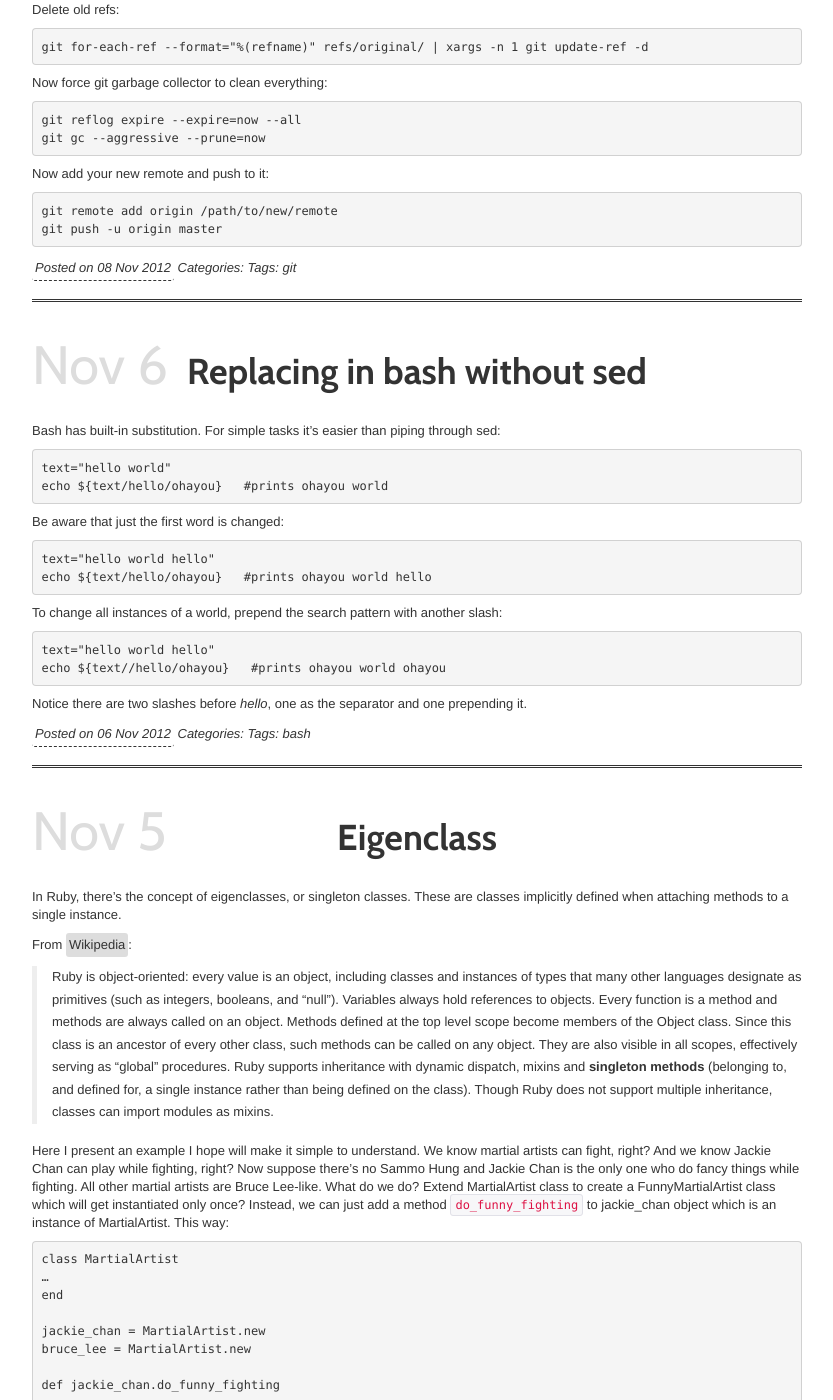
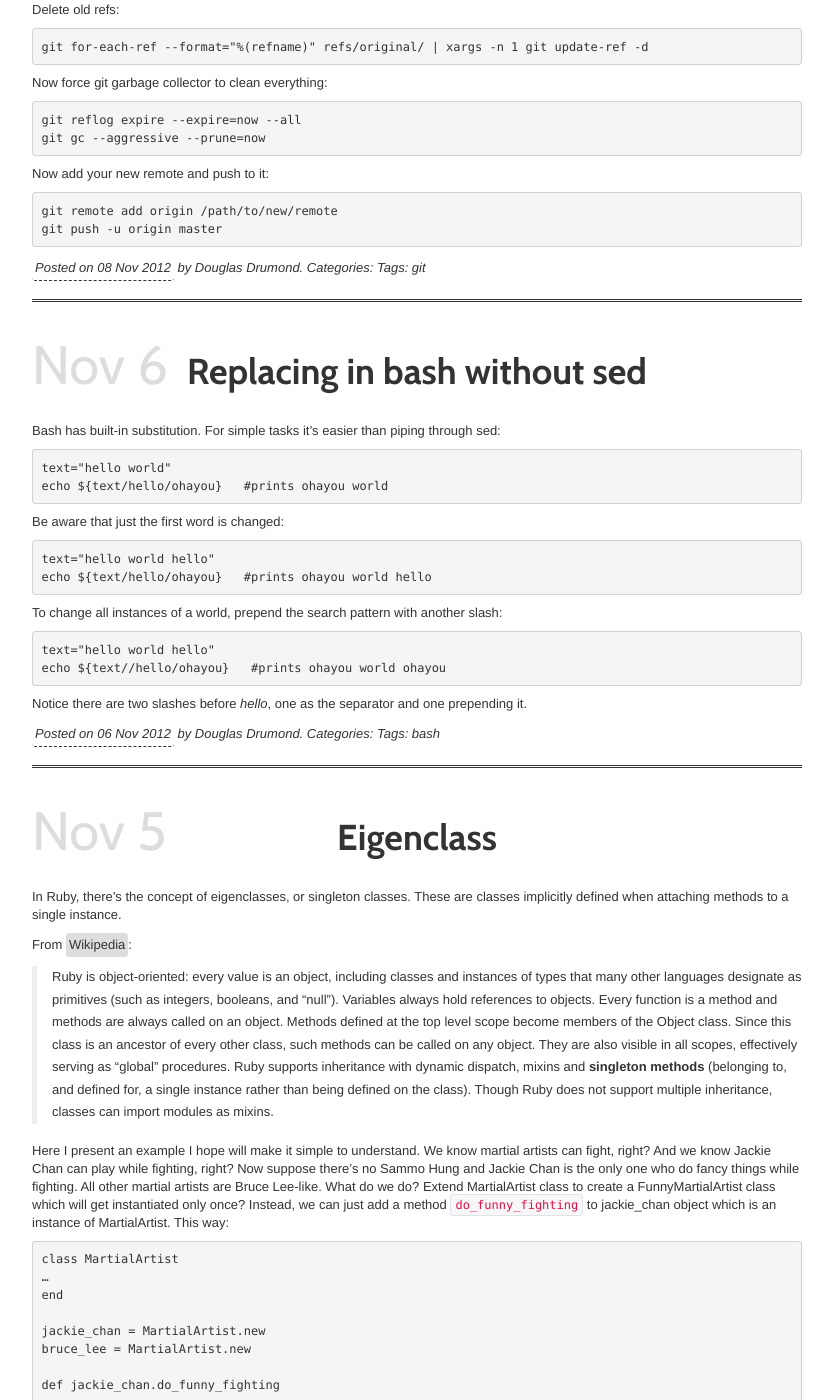
Before and after one commit to douglasdrumond/drumond19.com, a Jekyll site: the page built from index.html, in a window 1280 px wide and 1400 px high, scrolled down 1449 px. Shown: the whole window, without its empty margins (23-856 px from the left). Built offline with Jekyll 4.4.1, drawn with Linux system fonts in a browser that asks for light colours; some web fonts are replaced; the list of posts is cut into pages by our own code; some of the changed text lies outside the part shown.

Commit message:
Add author information to posts
Signed-off-by: Douglas Drumond <douglas@drumond19.com>

```diff
--- a/_layouts/default.html
+++ b/_layouts/default.html
@@ -64,7 +64,7 @@
               {{ content }}
             </div>
             <p class="byline">
-              <a href="{{ page.url }}">Posted on {{page.date | date_to_string }}</a>
+              <a href="{{ page.url }}">Posted on {{page.date | date_to_string }}</a> by {{page.author}}.
               Categories: {{ page.categories | join("\n") }}
               Tags: {{ page.tags | join("\n") }}
             </p>
--- a/_posts/2012-11-5-eigenclass.md
+++ b/_posts/2012-11-5-eigenclass.md
@@ -4,6 +4,7 @@ title: "Eigenclass"
 date: "2012-11-5"
 categories: ""
 tags: "Ruby"
+author: "Douglas Drumond"
 ---
 In Ruby, there’s the concept of eigenclasses, or singleton classes. These are classes implicitly defined when attaching methods to a single instance.
 
--- a/_posts/2012-11-6-bash-replace-without-sed.md
+++ b/_posts/2012-11-6-bash-replace-without-sed.md
@@ -4,6 +4,7 @@ title: "Replacing in bash without sed"
 date: "2012-11-6"
 categories: ""
 tags: "bash"
+author: "Douglas Drumond"
 ---
 Bash has built-in substitution. For simple tasks it's easier than piping through sed:
 
--- a/_posts/2012-11-8-migrating-and-pruning-repos.md
+++ b/_posts/2012-11-8-migrating-and-pruning-repos.md
@@ -4,6 +4,7 @@ title: "Migrating and pruning repos"
 date: "2012-11-8"
 categories: ""
 tags: "git"
+author: "Douglas Drumond"
 ---
 Recently I had to put a folder from my app repository into a separate
 repository on its own. The easiest way was just `git init` a new
--- a/index.html
+++ b/index.html
@@ -20,7 +20,7 @@ layout: default
       {{ post.content }}
     </div>
     <p class="byline">
-      <a href="{{ post.url }}">Posted on {{post.date | date_to_string }}</a>
+      <a href="{{ post.url }}">Posted on {{post.date | date_to_string }}</a> by {{post.author}}.
       Categories: {{ post.categories | join("\n") }}
       Tags: {{ post.tags | join("\n") }}
     </p>
```
